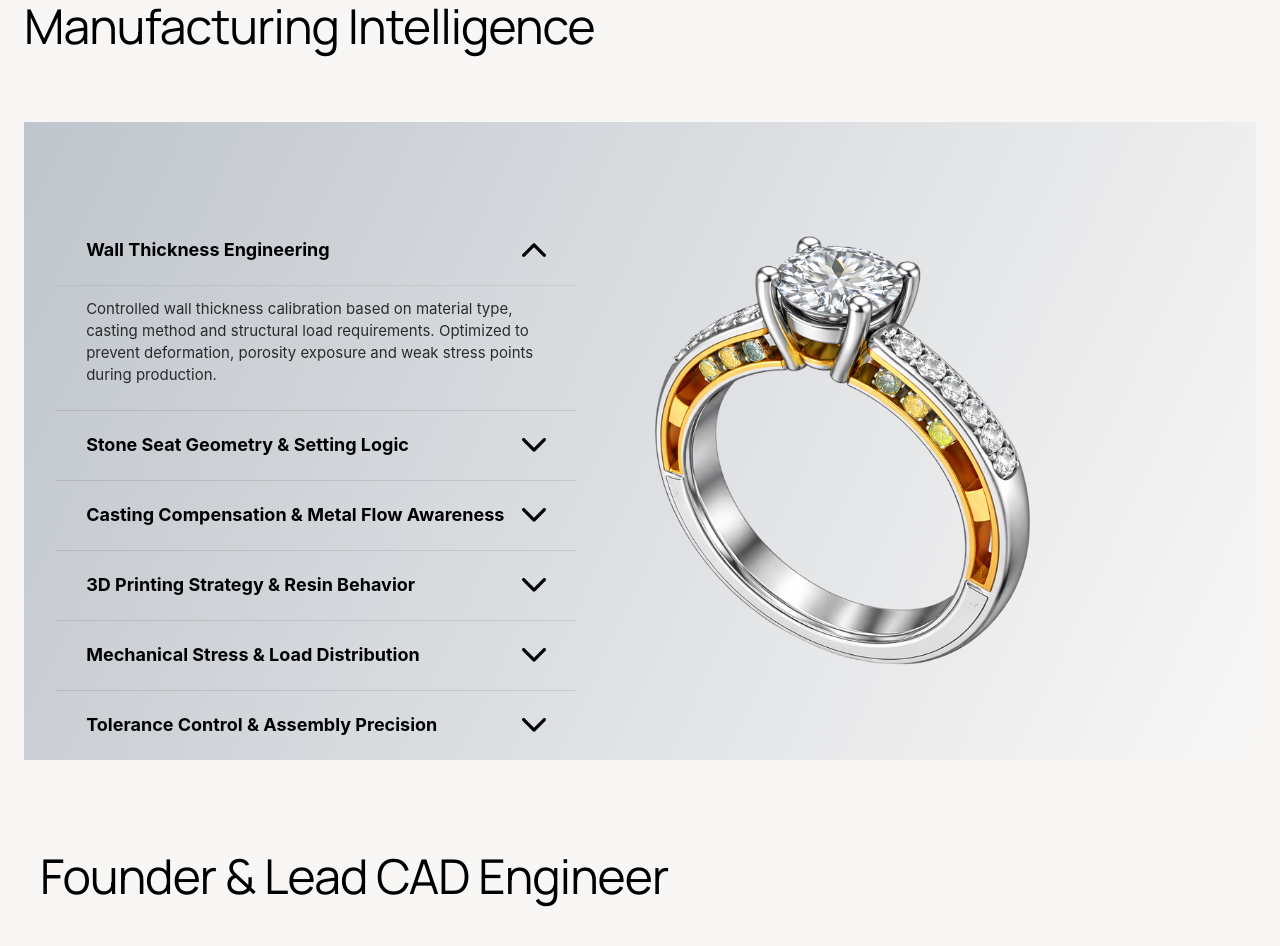
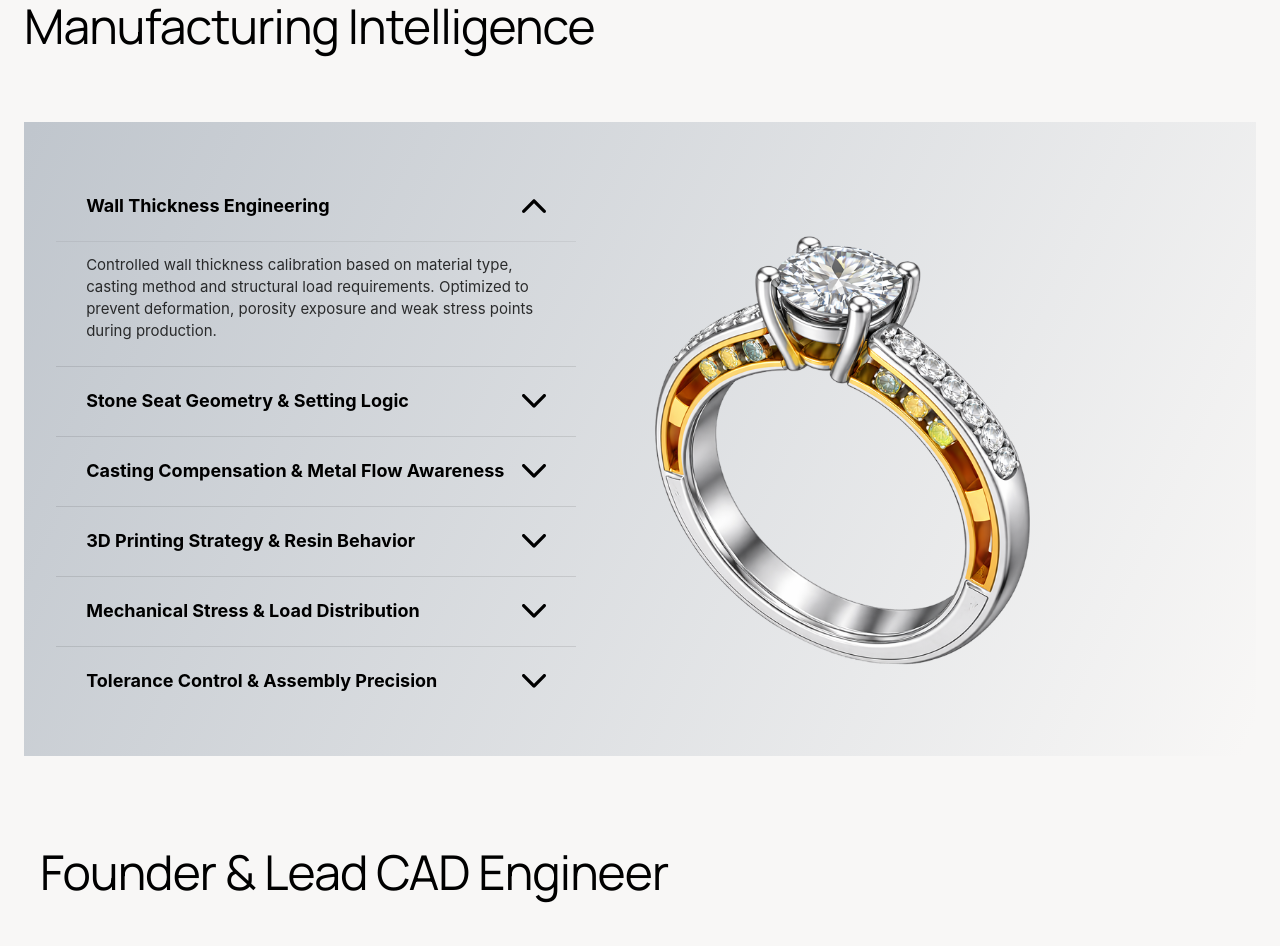
Before and after one commit to neetrino/goldcrest3d.com, a Next.js app: page / in a window 1280 px wide. Shown: the part 3660-4606 px from the top of the page. Built offline with nearby package versions, Linux system fonts and the light colour scheme; no server answers; the database is empty.

Commit message:
Manufacturing Intelligence is okey texery

```diff
--- a/src/components/landing/SectionManufacturing.tsx
+++ b/src/components/landing/SectionManufacturing.tsx
@@ -164,7 +164,7 @@ export function SectionManufacturing({
               {manufacturing.headingMobile}
             </h2>
 
-            <div className="flex min-w-0 flex-col divide-y divide-black/10 lg:pt-[94px]">
+            <div className="flex min-w-0 flex-col divide-y divide-black/10 lg:pt-[50px]">
               {manufacturing.items.map((item) => (
                 <div key={item.id} className="flex min-w-0 flex-col">
                   <ManufacturingAccordionRow
```
